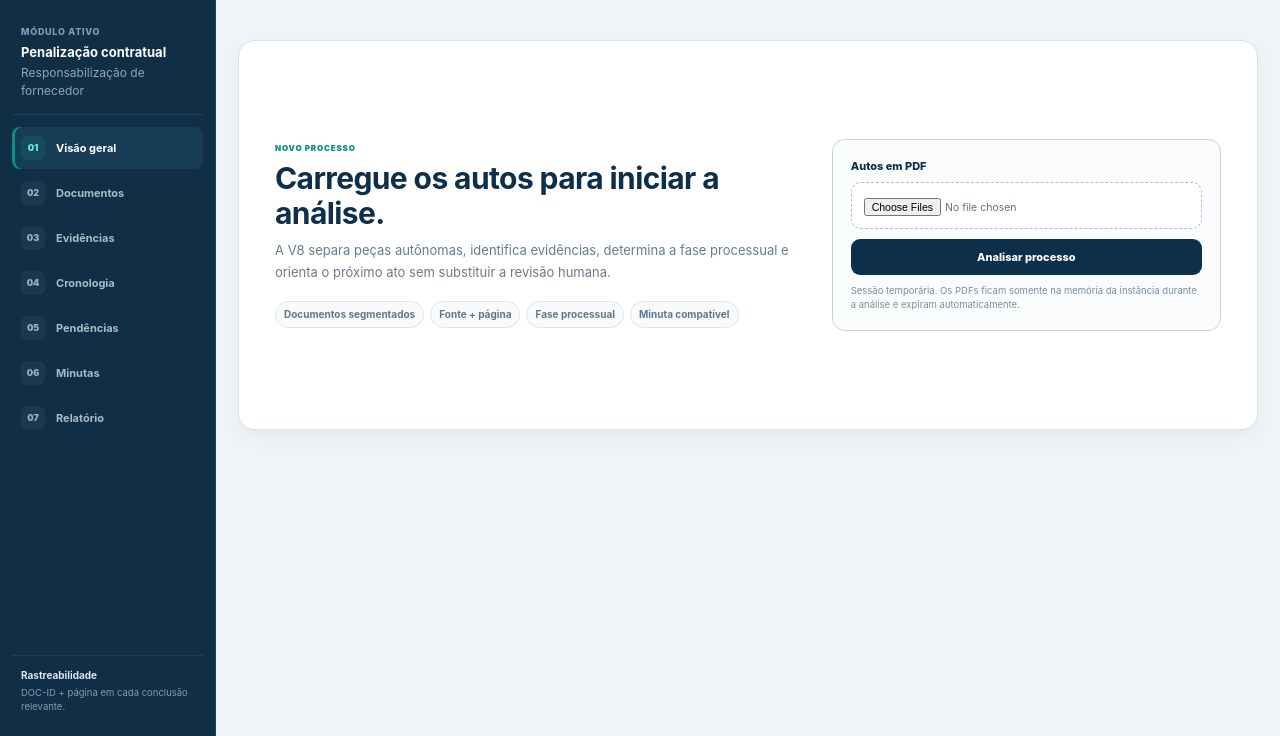
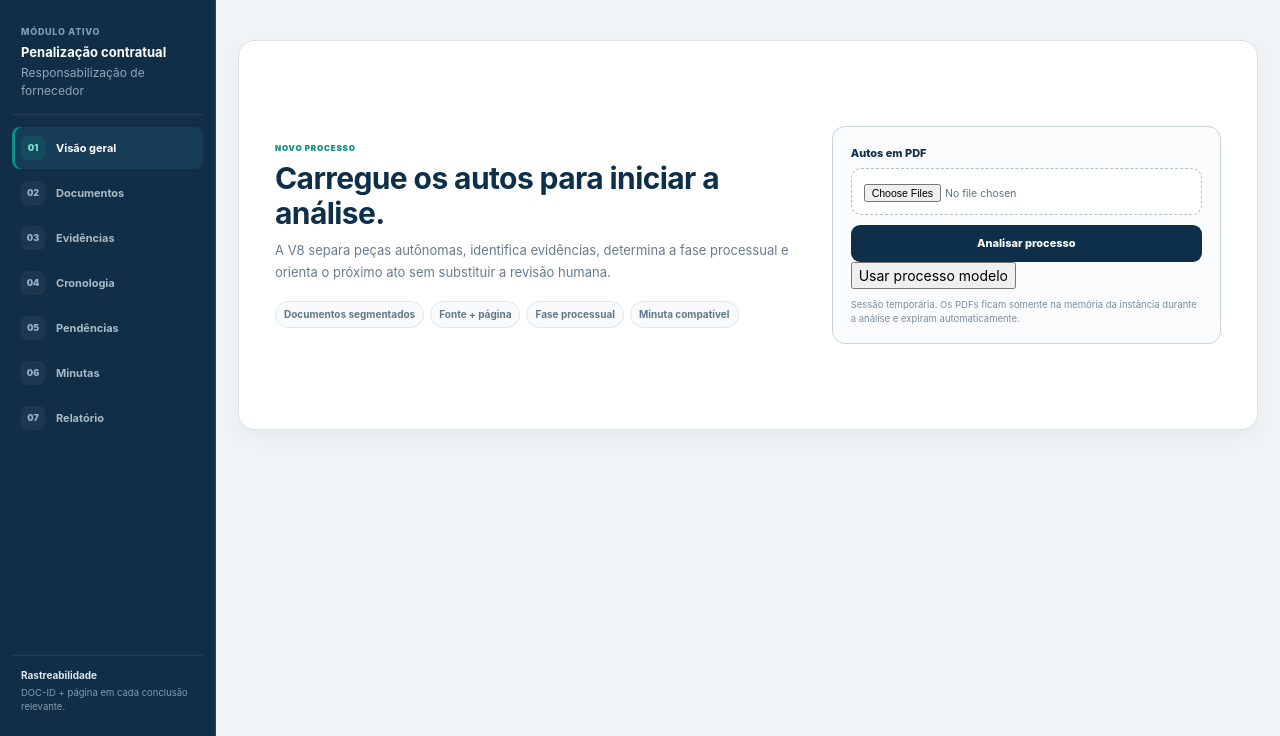
Before and after one commit to instadaluewagner-sys/fiscaliza-ai-municipal, a FastAPI app: page / in a window 1280 px wide. Shown: the part 64-800 px from the top of the page. Run offline with FastAPI, Linux system fonts and the light colour scheme.

Commit message:
V8 RC1: adiciona acesso ao processo modelo

```diff
--- a/v8/templates/index.html
+++ b/v8/templates/index.html
@@ -80,6 +80,7 @@
               <input id="files" type="file" accept="application/pdf" multiple required>
             </div>
             <button type="submit" class="primary-btn">Analisar processo</button>
+            <button type="button" class="demo-btn" onclick="analyzeDemoProcess()">Usar processo modelo</button>
             <small>Sessão temporária. Os PDFs ficam somente na memória da instância durante a análise e expiram automaticamente.</small>
           </form>
         </div>
```
